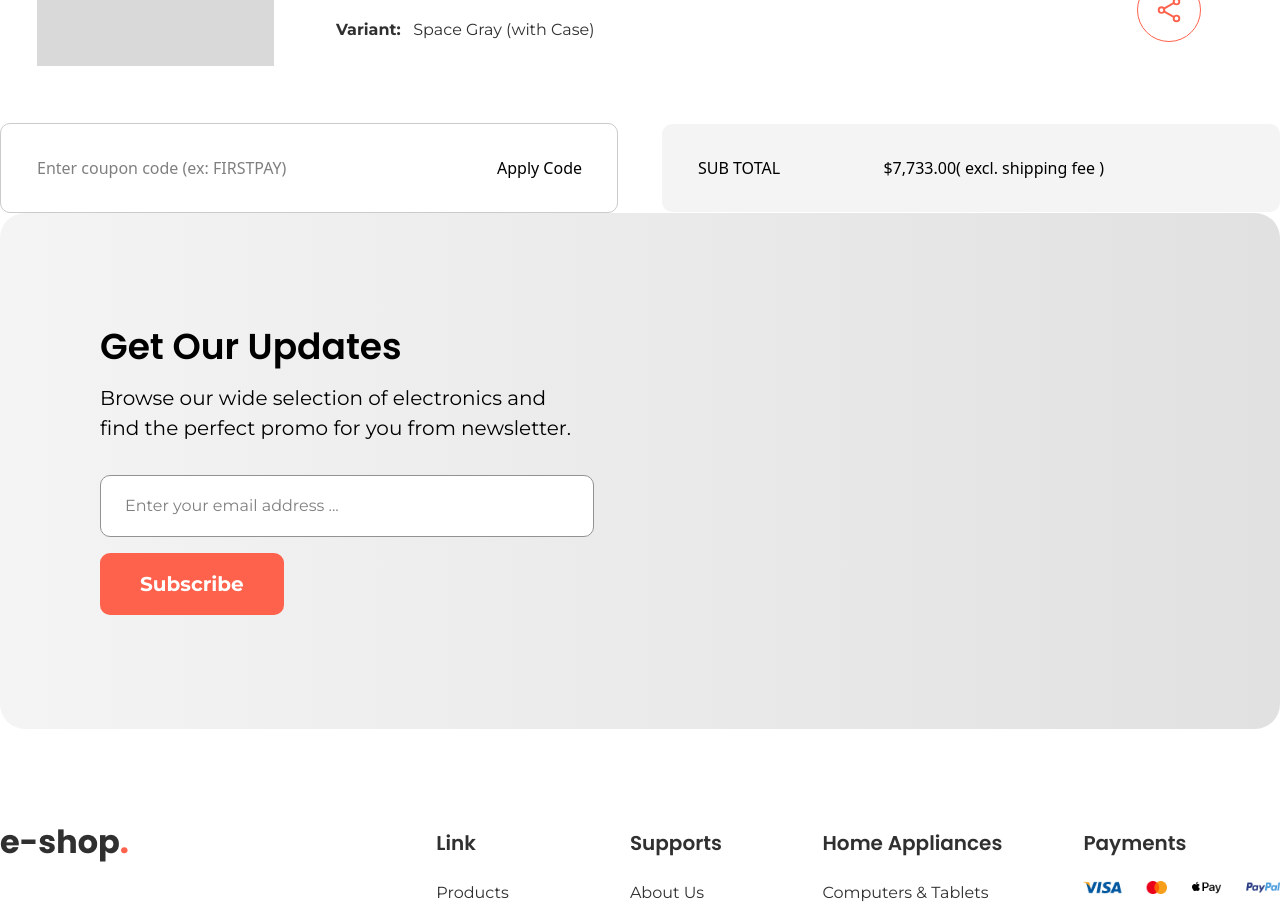
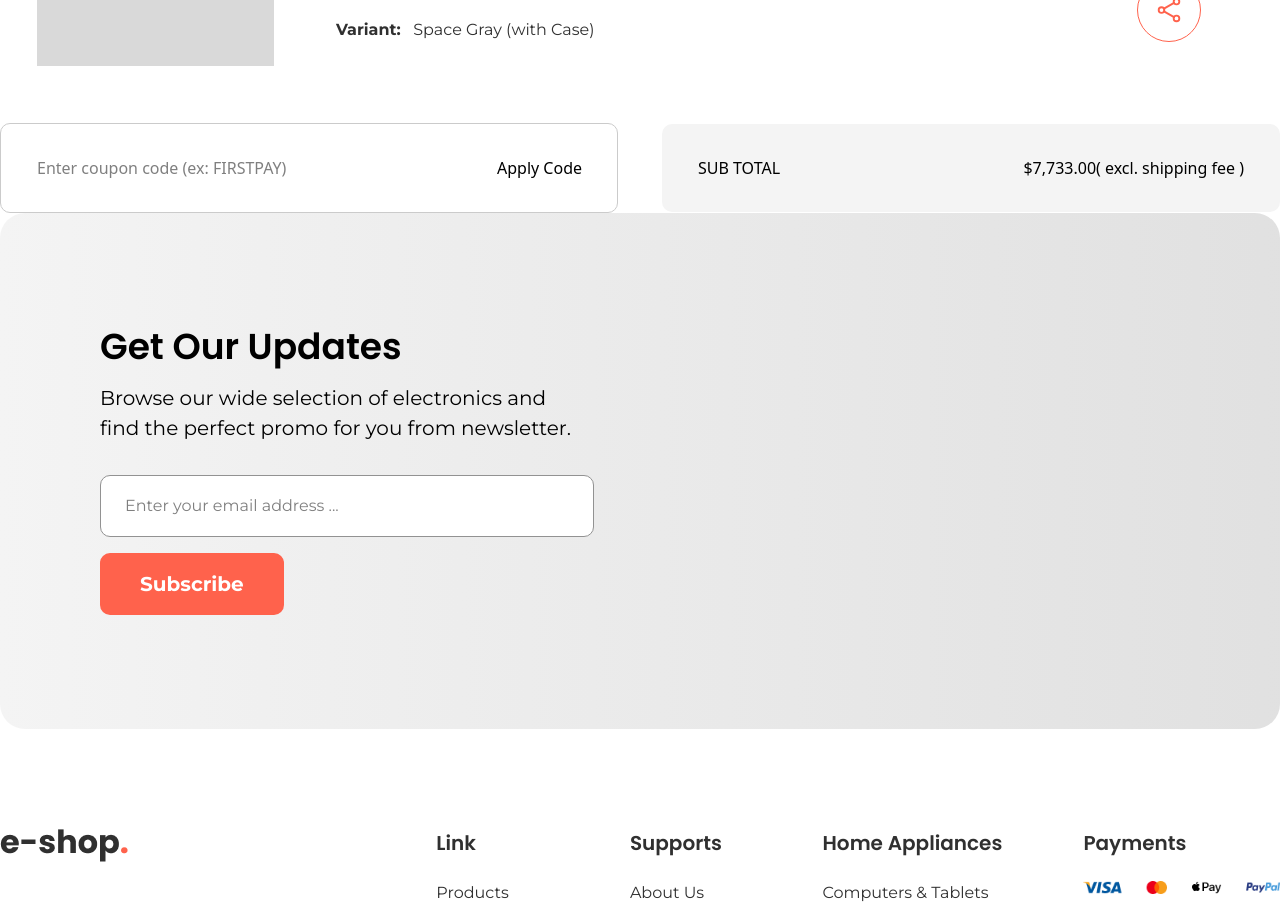
Before and after one commit to nazmulalamdev/eshop, a React (Vite) app: page /cart in a window 1280 px wide. Shown: the part 1980-2888 px from the top of the page. Built offline with nearby package versions, Linux system fonts and the light colour scheme; no server answers.

Commit message:
update cart

```diff
--- a/src/pages/CartPage.jsx
+++ b/src/pages/CartPage.jsx
@@ -63,13 +63,13 @@ const CartPage = () => {
             <input
               type="text"
               placeholder="Enter coupon code (ex: FIRSTPAY)"
-              className="w-full px-9 py-8 border border-solid border-[#CBCBCB] rounded-[10px]"
+              className="w-full pl-9 py-8 pr-[176px] border border-solid border-[#CBCBCB] rounded-[10px]"
             />
             <span className="absolute top-1/2 -translate-y-1/2 right-9">
               Apply Code
             </span>
           </div>
-          <div className="w-[618px] flex items-center justify-between py-8 pl-9 pr-[176px] bg-[#F4F4F4] rounded-[10px]">
+          <div className="w-[618px] flex items-center justify-between py-8 px-9 bg-[#F4F4F4] rounded-[10px]">
             <p>SUB TOTAL</p>
             <h4>
               $7,733.00
```
